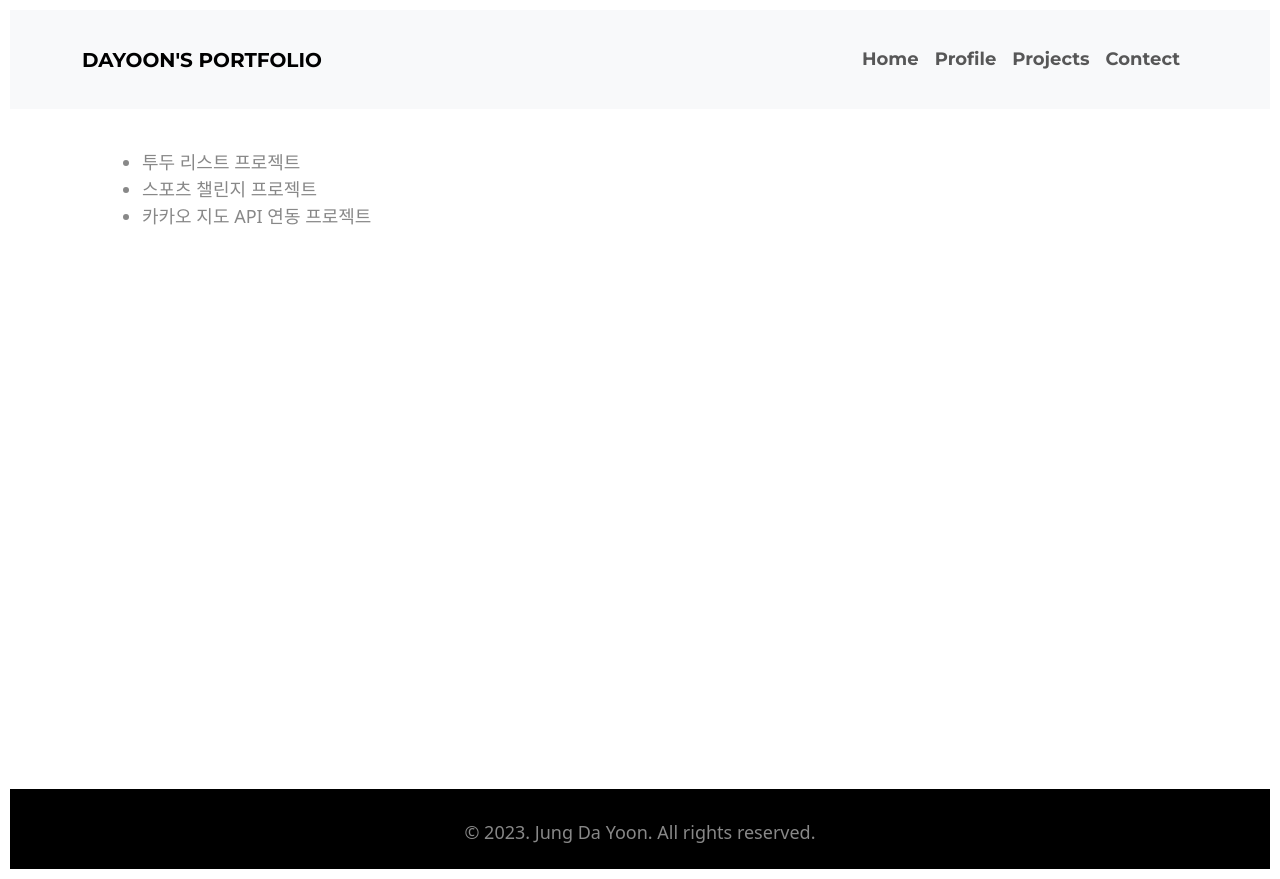
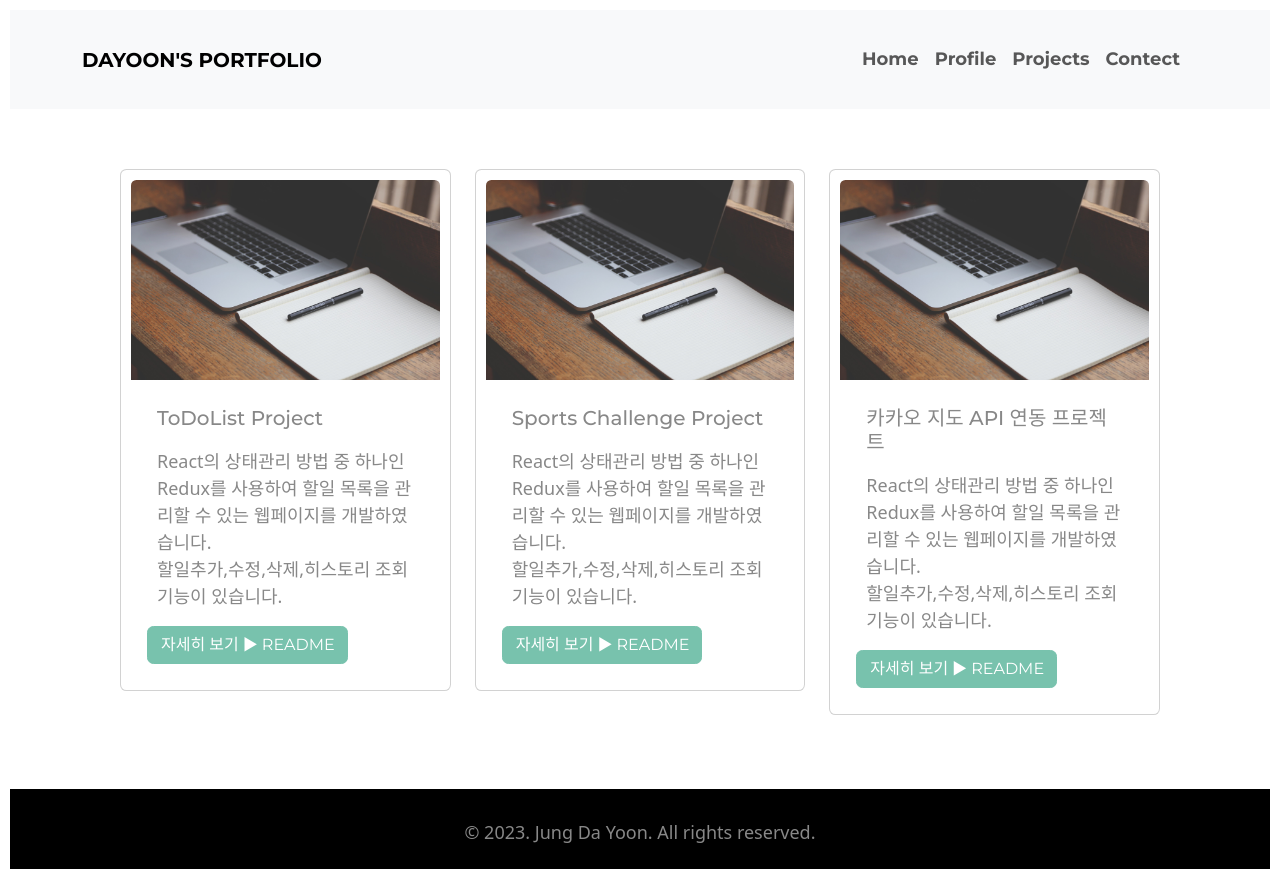
Before and after one commit to Jungdadaeng/portfolio, a React (Create React App) app: page /projects in a window 1280 px wide. Built offline with nearby package versions, Linux system fonts and the light colour scheme.

Commit message:
card css edit

```diff
--- a/src/components/projects/Projects.js
+++ b/src/components/projects/Projects.js
@@ -1,13 +1,46 @@
+import Button from 'react-bootstrap/Button';
+import Card from 'react-bootstrap/Card';
+import Col from 'react-bootstrap/Col';
+import Row from 'react-bootstrap/Row';
 export default function Project(){
+    const projects = [
+        {
+            title: 'ToDoList Project',
+            contents: `React의 상태관리 방법 중 하나인 Redux를 사용하여 할일 목록을 관리할 수 있는 웹페이지를 개발하였습니다.
+            할일추가,수정,삭제,히스토리 조회 기능이 있습니다.`,
+            src: '/images/computer.png',
+        },
+        {
+            title: 'Sports Challenge Project',
+            contents: `React의 상태관리 방법 중 하나인 Redux를 사용하여 할일 목록을 관리할 수 있는 웹페이지를 개발하였습니다.
+            할일추가,수정,삭제,히스토리 조회 기능이 있습니다.`,
+            src: '/images/computer.png',
+        },
+        {
+            title: '카카오 지도 API 연동 프로젝트',
+            contents: `React의 상태관리 방법 중 하나인 Redux를 사용하여 할일 목록을 관리할 수 있는 웹페이지를 개발하였습니다.
+            할일추가,수정,삭제,히스토리 조회 기능이 있습니다.`,
+            src: '/images/computer.png',
+        },
+    ]
     return(
-        <>
-            <div>
-                <ul>
-                    <li>투두 리스트 프로젝트</li>
-                    <li>스포츠 챌린지 프로젝트</li>
-                    <li>카카오 지도 API 연동 프로젝트</li>
-                </ul>
-            </div>
-        </>
+        <div className='wrapper'>
+            <Row xs={1} md={3} className="g-4">
+                {projects.map((project, idx) => (
+                    <Col>
+                    <Card>
+                        <Card.Img variant="top" src={project.src} />
+                        <Card.Body>
+                        <Card.Title style={{textAlign:'left'}}>{project.title}</Card.Title>
+                        <Card.Text style={{paddingLeft:'10px', whiteSpace:'pre-line'}}>
+                            {project.contents}
+                        </Card.Text>
+                        <Button style={{paddingLeft:'13px'}} variant="primary">자세히 보기 ▶ README</Button>
+                        </Card.Body>
+                    </Card>
+                    </Col>
+                ))}
+            </Row>
+        </div>
     )
 }
```
